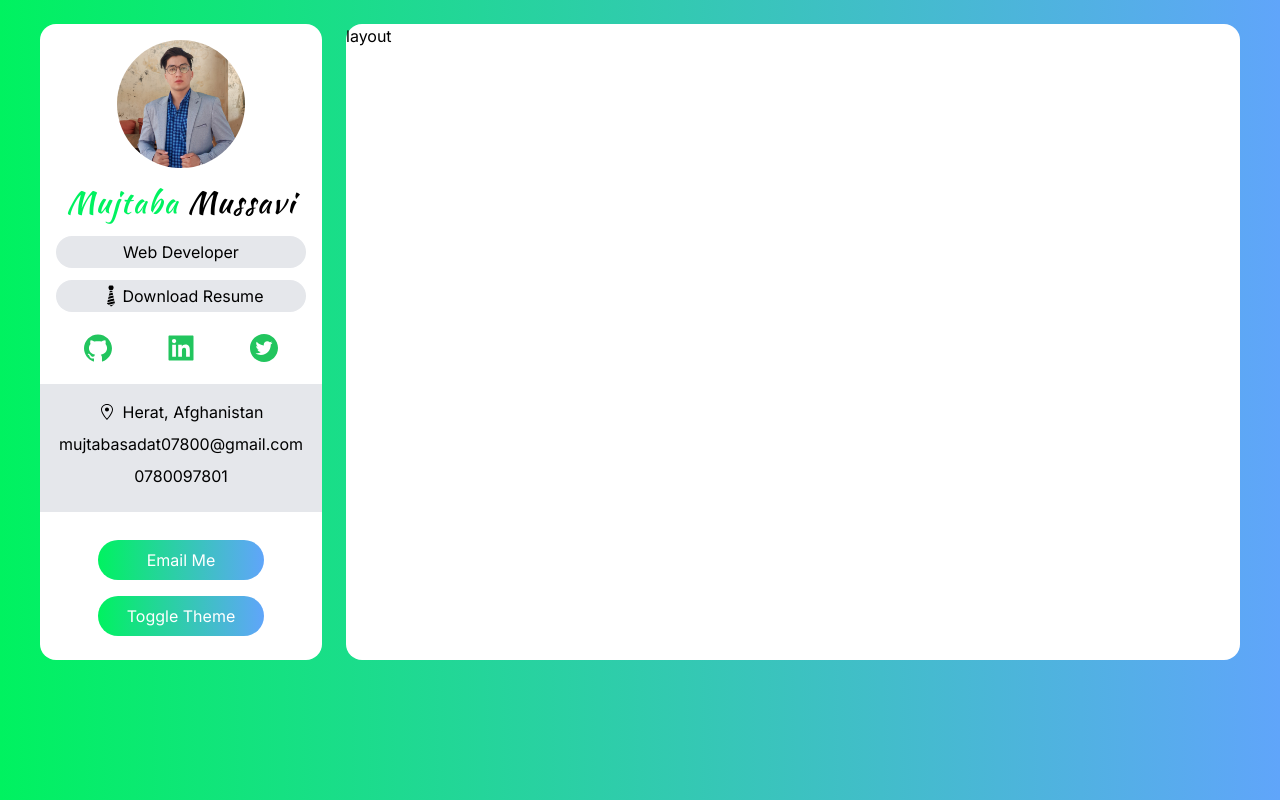
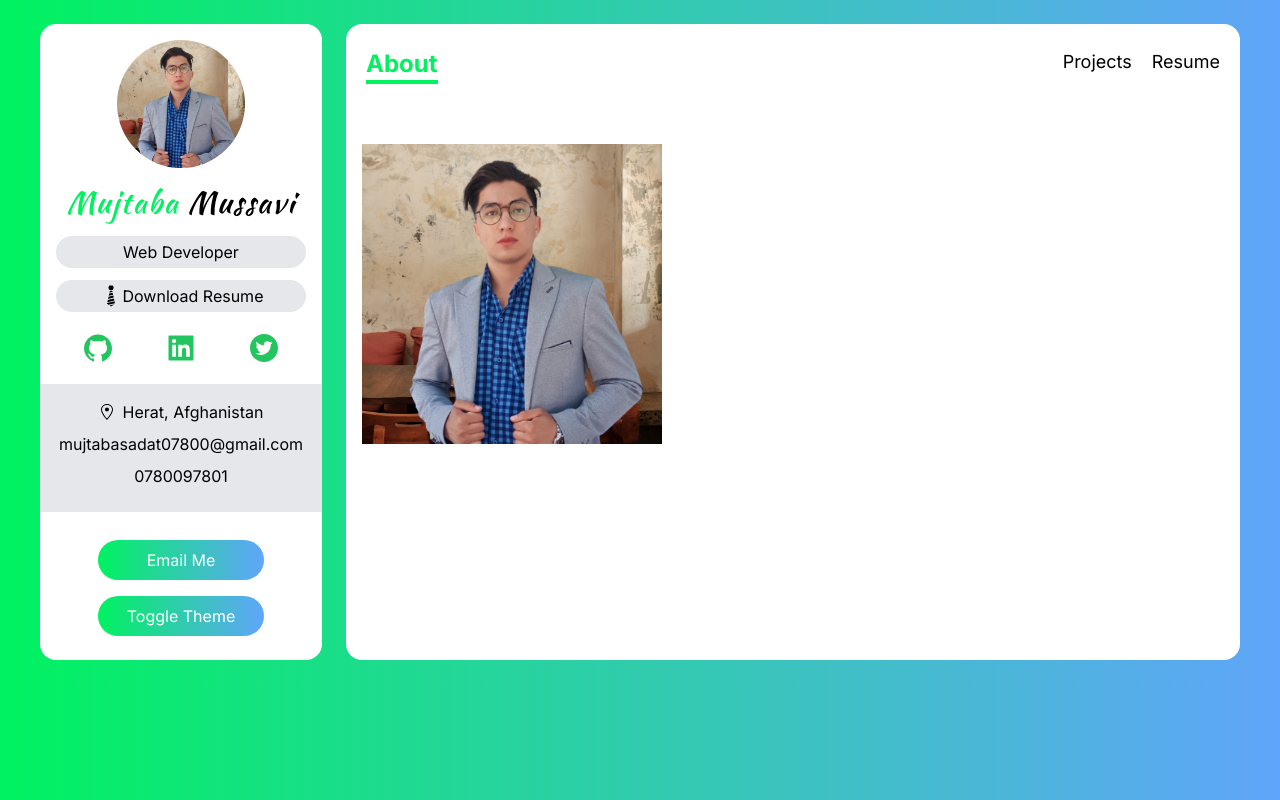
Before and after one commit to Syed-Mujtaba-Mussavi/My-portfolio, a Next.js app: page / in a window 1280 px wide. Built offline with nearby package versions, Linux system fonts and the light colour scheme.

Commit message:
navbar section has completed

```diff
--- /dev/null
+++ b/app/About.tsx
@@ -0,0 +1,13 @@
+import Image from "next/image";
+import React from "react";
+import muj from "public/muj.png";
+
+const About = () => {
+  return (
+    <div className="p-4">
+      <Image src={muj} alt="muj" width={300} height={300} />
+    </div>
+  );
+};
+
+export default About;
--- /dev/null
+++ b/app/Project.tsx
@@ -0,0 +1,7 @@
+import React from "react";
+
+const Project = () => {
+  return <div className="p-4">project</div>;
+};
+
+export default Project;
--- /dev/null
+++ b/app/Resume.tsx
@@ -0,0 +1,7 @@
+import React from "react";
+
+const Resume = () => {
+  return <div className="p-4">Resume</div>;
+};
+
+export default Resume;
--- a/app/page.tsx
+++ b/app/page.tsx
@@ -1,5 +1,6 @@
+import Navbar from "@/components/Navbar";
 import Sidebar from "@/components/Sidebar";
-import Image from "next/image";
+import { Component } from "react";
 
 export default function Home() {
   return (
@@ -7,8 +8,8 @@ export default function Home() {
       <div className="col-span-12 p-4 text-center bg-white lg:col-span-3 rounded-2xl">
         <Sidebar />
       </div>
-      <div className="col-span-12 lg:col-span-9 bg-white rounded-2xl">
-        layout
+      <div className="flex flex-col col-span-12 lg:col-span-9 bg-white rounded-2xl">
+        <Navbar />
       </div>
     </div>
   );
--- /dev/null
+++ b/components/NavItem.tsx
@@ -0,0 +1,31 @@
+import Link from "next/link";
+import { useRouter } from "next/navigation";
+import React from "react";
+interface Props {
+  activeItem: string;
+  setActiveItem: Function;
+  name: string;
+}
+const NavItem = ({ activeItem, setActiveItem, name }: Props) => {
+  const router = useRouter();
+  return activeItem !== name ? (
+    <span
+      onClick={() => setActiveItem(name)}
+      className="hover:text-green cursor-pointer"
+    >
+      {name}
+    </span>
+  ) : null;
+};
+// const NavItem = ({ activeItem, setActiveItem, name, route }: Props) => {
+//   const router = useRouter();
+//   return activeItem !== name ? (
+//     <Link href={route} scroll={false}>
+//       <span onClick={() => setActiveItem(name)} className="hover:text-green ">
+//         {name}
+//       </span>
+//     </Link>
+//   ) : null;
+// };
+
+export default NavItem;
--- /dev/null
+++ b/components/Navbar.tsx
@@ -0,0 +1,67 @@
+"use client";
+import { usePathname, useRouter } from "next/navigation";
+import { useState, useEffect } from "react";
+import NavItem from "./NavItem";
+import Project from "@/app/project";
+import Resume from "@/app/resume";
+import About from "@/app/About";
+
+const Navbar = () => {
+  const [activeItem, setActiveItem] = useState<string>("");
+  const pathname = usePathname();
+  useEffect(() => {
+    if (pathname === "/") setActiveItem("About");
+    if (pathname === "/project") setActiveItem("Project");
+    if (pathname === "/resume") setActiveItem("Resume");
+  }, [pathname]);
+
+  return (
+    <div className="flex flex-col">
+      <div className="flex justify-between px-5 py-3 my-3">
+        <span className="text-xl font-bold border-b-4 border-green text-green md:text-2xl">
+          {activeItem}
+        </span>
+        <div className="flex space-x-5 text-lg">
+          <NavItem
+            activeItem={activeItem}
+            setActiveItem={setActiveItem}
+            name="About"
+          />
+          <NavItem
+            activeItem={activeItem}
+            setActiveItem={setActiveItem}
+            name="Projects"
+          />
+          <NavItem
+            activeItem={activeItem}
+            setActiveItem={setActiveItem}
+            name="Resume"
+          />
+        </div>
+      </div>
+      <div className="mt-5">
+        {/* About Component */}
+        {activeItem === "About" && (
+          <div>
+            <About />
+          </div>
+        )}
+        {/* Projects Component */}
+        {activeItem === "Projects" && (
+          <div>
+            <Project />
+          </div>
+        )}
+
+        {/* Resume Component */}
+        {activeItem === "Resume" && (
+          <div>
+            <Resume />
+          </div>
+        )}
+      </div>
+    </div>
+  );
+};
+
+export default Navbar;
```
